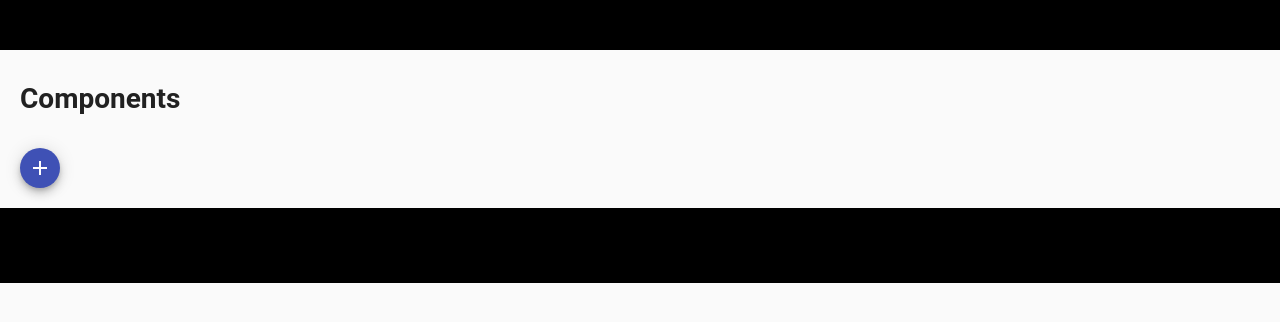
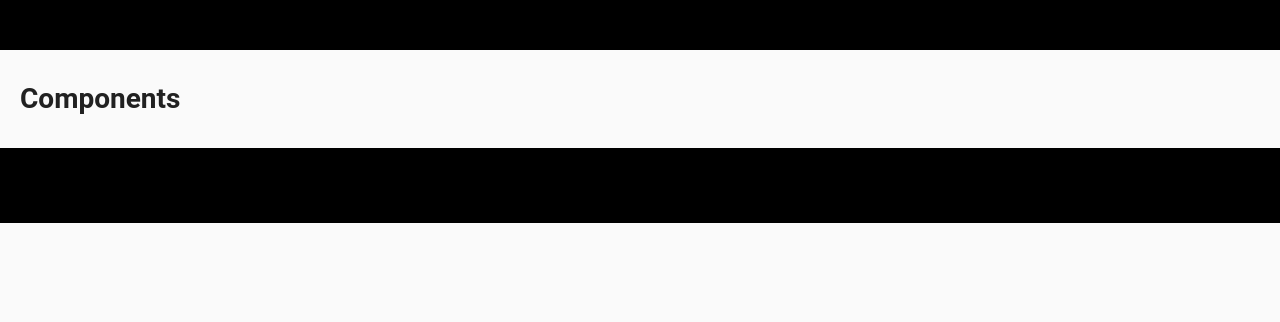
Before and after one commit to edgarsoto-wt/letrasdevida, a Next.js app: page /components in a window 1280 px wide. Shown: the top 322 px of the page. Built offline with nearby package versions, Linux system fonts and the light colour scheme.

Commit message:
remove component usage

```diff
--- a/pages/components.tsx
+++ b/pages/components.tsx
@@ -5,7 +5,7 @@ export default function Components() {
     <>
       <h1>Components</h1>
 
-      <AddContent />
+      {/* <AddContent /> */}
     </>
   );
 }
```
